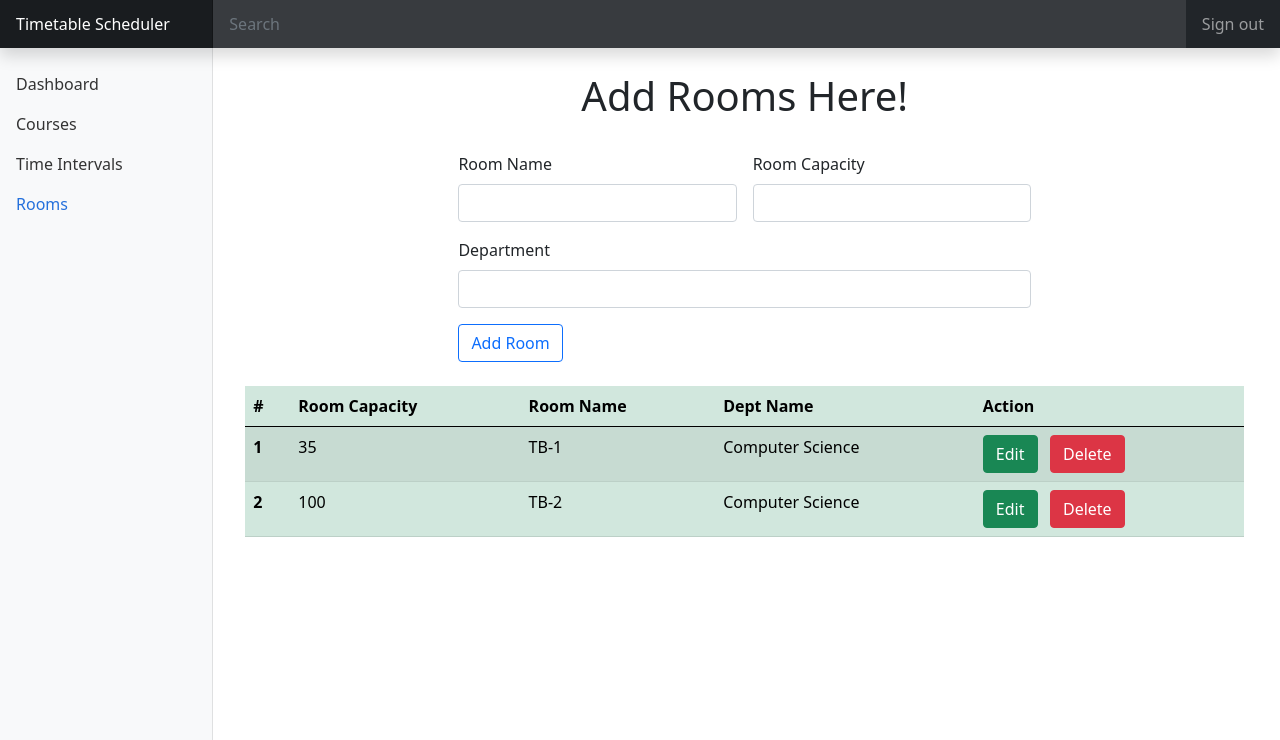
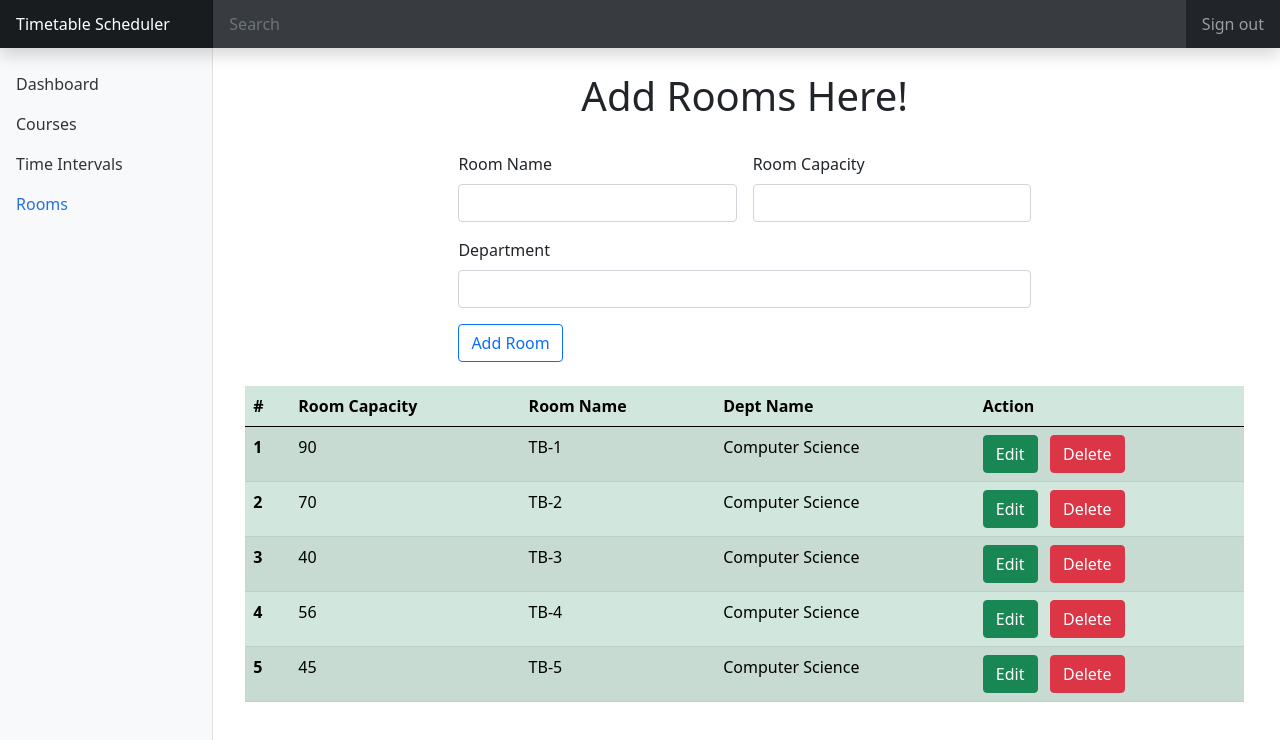
Before and after one commit to emmanuel-jan/timetableScheduler, an Angular app: page /dashboard/rooms in a window 1280 px wide. Shown: the top 740 px of the page. Built offline with nearby package versions, Linux system fonts and the light colour scheme.

Commit message:
rooms component update

```diff
--- a/src/app/courses/courses.component.html
+++ b/src/app/courses/courses.component.html
@@ -6,7 +6,7 @@
                 <p class="display-6 text-center">Add Courses here!</p>
                 <div class="col-md-6">
                     <label class="form-label">Course Name</label>
-                    <input type="text" [(ngModel)] = "newCourse.courseName" id="courseName" name="courseName" class="form-control">
+                    <input type="text" [(ngModel)] = "newCourse.courseName" id="courseName" name="courseName" class="form-control" >
                   </div>
                   <div class="col-md-6">
                     <label class="form-label">Course Code</label>
--- /dev/null
+++ b/src/app/mock-rooms.ts
@@ -0,0 +1,34 @@
+import { RoomsInterface } from "./roomsInterface";
+
+export const ROOMSINTERFACE: RoomsInterface [] = [
+    {
+        id: 1,
+        roomCapacity: 90,
+        roomName: 'TB-1',
+        deptName: 'Computer Science'
+    },
+    {
+        id: 2,
+        roomCapacity: 70,
+        roomName: 'TB-2',
+        deptName: 'Computer Science'
+    },
+    {
+        id: 3,
+        roomCapacity: 40,
+        roomName: 'TB-3',
+        deptName: 'Computer Science'
+    },
+    {
+        id: 4,
+        roomCapacity: 56,
+        roomName: 'TB-4',
+        deptName: 'Computer Science'
+    },
+    {
+        id: 5,
+        roomCapacity: 45,
+        roomName: 'TB-5',
+        deptName: 'Computer Science'
+    },
+]
--- a/src/app/rooms/rooms.component.html
+++ b/src/app/rooms/rooms.component.html
@@ -2,22 +2,22 @@
     <br>
     <div class="row">
         <div class="col-md-7 mx-auto">
-            <form class="row g-3">
+            <form class="row g-3" #newRooms = "ngForm">
                 <p class="display-6 text-center">Add Rooms Here!</p>
                 <div class="col-md-6">
                     <label class="form-label">Room Name</label>
-                    <input type="text" class="form-control">
+                    <input type="text" class="form-control" id="roomName" name="roomName" [(ngModel)] = "newRooms.roomName">
                 </div>
                 <div class="col-md-6">
                     <label class="form-label">Room Capacity</label>
-                    <input type="text" class="form-control">
+                    <input type="number" class="form-control" id="roomCapacity" name="roomCapacity" [(ngModel)] = "newRooms.roomCapacity">
                 </div>
                 <div class="col-md-12">
                   <label class="form-label">Department</label>
-                  <input type="text" class="form-control">
+                  <input type="text" class="form-control" id="deptName" name="deptName" [(ngModel)] = "newRooms.deptName">
                 </div>
                 <div class="col-12">
-                  <button type="submit" class="btn btn-outline-primary">Add Room</button>
+                  <button type="submit" class="btn btn-outline-primary" (click) = "addRoom(newRooms.value)">Add Room</button>
                 </div>
               </form>
         </div>
@@ -39,18 +39,11 @@
                       </tr>
                     </thead>
                     <tbody>
-                      <tr>
-                        <th scope="row">1</th>
-                        <td>35</td>
-                        <td>TB-1</td>
-                        <td>Computer Science</td>
-                        <td><button type="button" class="btn btn-success" data-bs-toggle="modal" data-bs-target="#exampleModal">Edit</button> &nbsp; <button class="btn btn-danger">Delete</button> </td>
-                      </tr>
-                      <tr>
-                        <th scope="row">2</th>
-                        <td>100</td>
-                        <td>TB-2</td>
-                        <td>Computer Science</td>
+                      <tr *ngFor = "let room of rooms">
+                        <th scope="row">{{room.id}}</th>
+                        <td>{{room.roomCapacity}}</td>
+                        <td>{{room.roomName}}</td>
+                        <td>{{room.deptName}}</td>
                         <td><button type="button" class="btn btn-success" data-bs-toggle="modal" data-bs-target="#exampleModal">Edit</button> &nbsp; <button class="btn btn-danger">Delete</button> </td>
                       </tr>
                     </tbody>
--- a/src/app/rooms/rooms.component.ts
+++ b/src/app/rooms/rooms.component.ts
@@ -1,4 +1,5 @@
 import { Component, OnInit } from '@angular/core';
+import { ROOMSINTERFACE } from '../mock-rooms';
 
 @Component({
   selector: 'app-rooms',
@@ -7,9 +8,18 @@ import { Component, OnInit } from '@angular/core';
 })
 export class RoomsComponent implements OnInit {
 
+  rooms = ROOMSINTERFACE;
+  newRooms = []
+
   constructor() { }
 
   ngOnInit(): void {
   }
 
+  addRoom(newRooms:any){
+    if(newRooms){
+      this.rooms.push(newRooms);
+    }
+  }
+
 }
--- /dev/null
+++ b/src/app/roomsInterface.ts
@@ -0,0 +1,6 @@
+export interface RoomsInterface{
+    id:number;
+    roomCapacity: number;
+    roomName: string;
+    deptName: string;
+}
```
